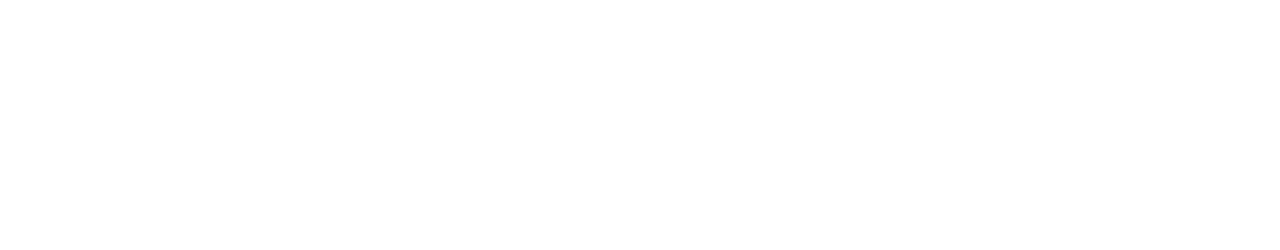
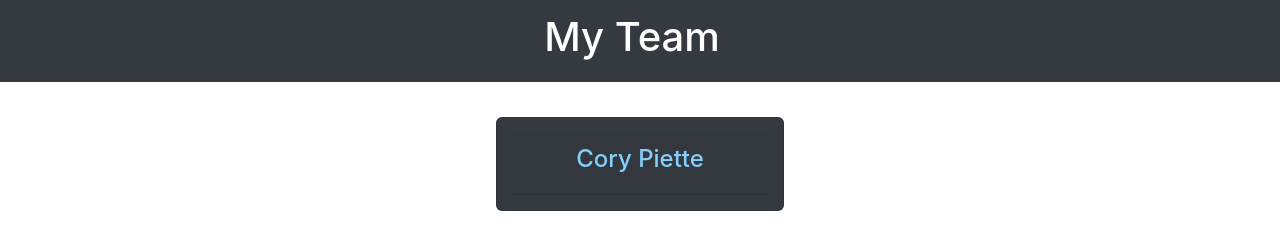
Before and after one commit to coryjpiette/Team-Profile-Generator, a website: page index.html in a window 1280 px wide. Drawn offline with nearby package versions, Linux system fonts and the light colour scheme.

Commit message:
continuing html

```diff
--- a/index.html
+++ b/index.html
@@ -11,3 +11,19 @@
                                         <title>Team Profile</title>
 
     </head>
+    <body>
+        <nav class="navbar navbar-dark bg-dark justify-content-center align-items-center">
+            <span class="navbar-brand mb-0 h1">
+                <h1>My Team</h1>
+            </span>
+        </nav>
+        <div class="row">
+
+            <div class="card bg-dark justify-content-center align-items-center" style="width: 18rem;">
+<div class="col card-header">
+<h4>Cory Piette</h4>
+</div>
+</div>
+
+</div>
+</body>
```
